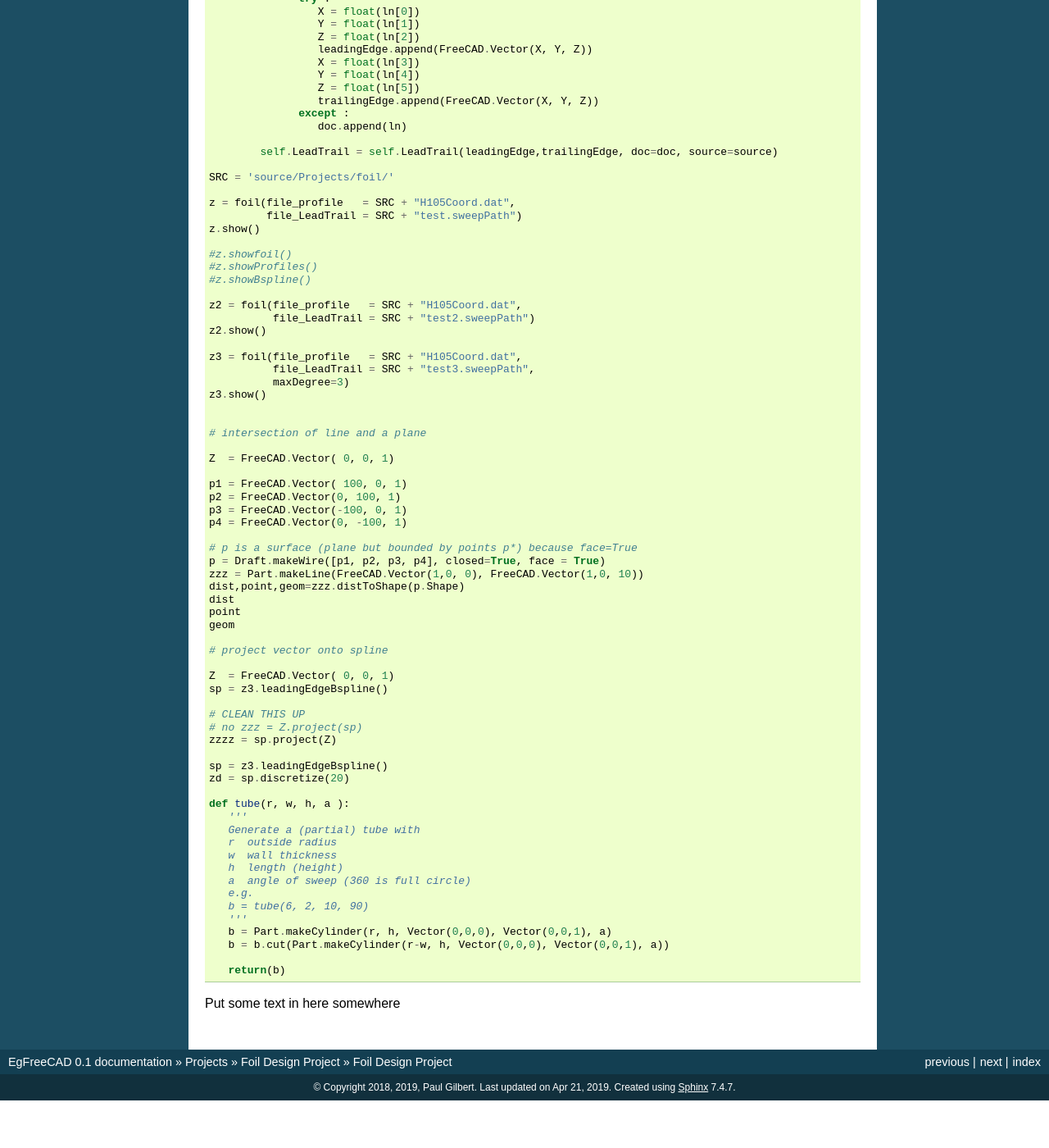
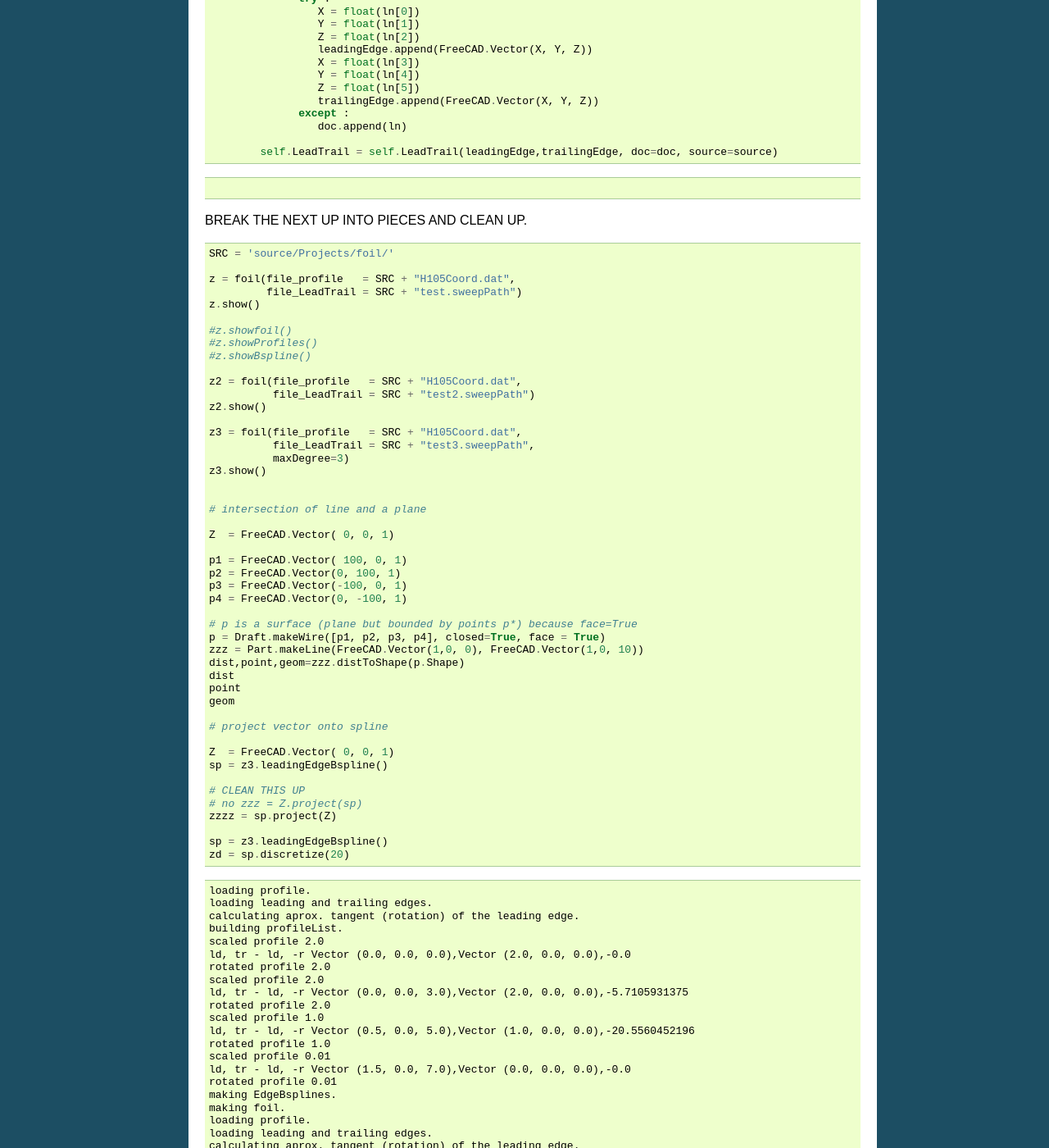
Before and after one commit to pdgilbert/EgFreeCAD, a Sphinx documentation site: the page built from source/Projects/foil/foil.rst, in a window 1280 px wide and 1400 px high, scrolled down 3325 px. Shown: the whole window at 82% size. Built offline with Sphinx 7.4.7, drawn with Linux system fonts in a browser that asks for light colours; the version number could not be read and is left out; before the commit the page ends 4667 px from its top, so only the background shows below that; some of the changed text lies outside the part shown.

```diff
--- a/notes.txt
+++ b/notes.txt
@@ -4,6 +4,11 @@
 make html
 
 File source/conf.py  has all Sphinx settings. It was autogenerated then modified.
+.. testoutput::
+   :hide:
+   :options: -ELLIPSIS, +NORMALIZE_WHITESPACE
+   :options: +SKIP
+<BLANKLINE>
 
 The error message
   "During initialization the error No module named freecad occurred"
--- a/source/Primitives/index.rst
+++ b/source/Primitives/index.rst
@@ -19,11 +19,11 @@
    print(sys.version)   # or sys.version_info
 
 .. testoutput::
-
-    2.7.12...
+   :options: +SKIP
 
 .. testcode::
 
+   import sys
    print(sys.path) # this will give output
 
 .. testoutput::
--- a/source/Projects/foil/foil.rst
+++ b/source/Projects/foil/foil.rst
@@ -226,6 +226,13 @@
 
            self.LeadTrail = self.LeadTrail(leadingEdge,trailingEdge, doc=doc, source=source)
 
+.. testoutput::
+
+
+BREAK THE NEXT UP INTO PIECES AND CLEAN UP.
+
+.. testcode::
+
    SRC = 'source/Projects/foil/'
 
    z = foil(file_profile   = SRC + "H105Coord.dat",
@@ -275,6 +282,88 @@
    sp = z3.leadingEdgeBspline()
    zd = sp.discretize(20)
 
+.. testoutput::
+
+    loading profile.
+    loading leading and trailing edges.
+    calculating aprox. tangent (rotation) of the leading edge.
+    building profileList.
+    scaled profile 2.0
+    ld, tr - ld, -r Vector (0.0, 0.0, 0.0),Vector (2.0, 0.0, 0.0),-0.0
+    rotated profile 2.0
+    scaled profile 2.0
+    ld, tr - ld, -r Vector (0.0, 0.0, 3.0),Vector (2.0, 0.0, 0.0),-5.7105931375
+    rotated profile 2.0
+    scaled profile 1.0
+    ld, tr - ld, -r Vector (0.5, 0.0, 5.0),Vector (1.0, 0.0, 0.0),-20.5560452196
+    rotated profile 1.0
+    scaled profile 0.01
+    ld, tr - ld, -r Vector (1.5, 0.0, 7.0),Vector (0.0, 0.0, 0.0),-0.0
+    rotated profile 0.01
+    making EdgeBsplines.
+    making foil.
+    loading profile.
+    loading leading and trailing edges.
+    calculating aprox. tangent (rotation) of the leading edge.
+    building profileList.
+    scaled profile 2.0
+    ld, tr - ld, -r Vector (0.0, 0.0, 0.0),Vector (2.0, 0.0, 0.0),-0.0
+    rotated profile 2.0
+    scaled profile 2.0
+    ld, tr - ld, -r Vector (0.0, 0.0, 3.0),Vector (2.0, 0.0, 0.0),-0.0
+    rotated profile 2.0
+    scaled profile 2.0
+    ld, tr - ld, -r Vector (0.0, 0.0, 4.0),Vector (2.0, 0.0, 0.0),-0.0
+    rotated profile 2.0
+    scaled profile 2.0
+    ld, tr - ld, -r Vector (0.0, 0.0, 5.0),Vector (2.0, 0.0, 0.0),-5.7105931375
+    rotated profile 2.0
+    scaled profile 2.0
+    ld, tr - ld, -r Vector (0.0, 0.2, 6.0),Vector (2.0, 0.0, 0.0),-14.0362434679
+    rotated profile 2.0
+    scaled profile 2.0
+    ld, tr - ld, -r Vector (0.0, 0.5, 7.0),Vector (2.0, 0.0, 0.0),-16.699244234
+    rotated profile 2.0
+    making EdgeBsplines.
+    making foil.
+    loading profile.
+    loading leading and trailing edges.
+    calculating aprox. tangent (rotation) of the leading edge.
+    building profileList.
+    scaled profile 2.0
+    ld, tr - ld, -r Vector (0.0, 0.0, 0.0),Vector (2.0, 0.0, 0.0),-0.0
+    rotated profile 2.0
+    scaled profile 2.0
+    ld, tr - ld, -r Vector (0.0, 0.0, 1.0),Vector (2.0, 0.0, 0.0),-0.0
+    rotated profile 2.0
+    scaled profile 2.0
+    ld, tr - ld, -r Vector (0.0, 0.0, 2.0),Vector (2.0, 0.0, 0.0),-0.0
+    rotated profile 2.0
+    scaled profile 2.0
+    ld, tr - ld, -r Vector (0.0, 0.0, 3.0),Vector (2.0, 0.0, 0.0),-0.0
+    rotated profile 2.0
+    scaled profile 2.0
+    ld, tr - ld, -r Vector (0.0, 0.0, 4.0),Vector (2.0, 0.0, 0.0),-2.86240522611
+    rotated profile 2.0
+    scaled profile 2.0
+    ld, tr - ld, -r Vector (0.0, 0.1, 5.0),Vector (2.0, 0.0, 0.0),-16.2539170582
+    rotated profile 2.0
+    scaled profile 1.7
+    ld, tr - ld, -r Vector (0.3, 0.5, 6.0),Vector (1.7, 0.0, 0.0),-35.3242998776
+    rotated profile 1.7
+    scaled profile 1.3
+    ld, tr - ld, -r Vector (0.7, 0.9, 6.5),Vector (1.3, 0.0, 0.0),-68.3222184824
+    rotated profile 1.3
+    scaled profile 0.05
+    ld, tr - ld, -r Vector (1.9, 1.5, 6.75),Vector (0.050000000000000044, 0.0, 0.0),-79.4446195339
+    rotated profile 0.05
+    making EdgeBsplines.
+    making foil.
+
+NOT SURE WHY NEXT IS HERE.
+
+.. testcode::
+
    def tube(r, w, h, a ):
       '''
       Generate a (partial) tube with
@@ -290,4 +379,7 @@
 
       return(b)
 
-Put some text in here somewhere
+.. testoutput::
+
+
+PUT SOME TEXT IN HERE SOMEWHERE
```
